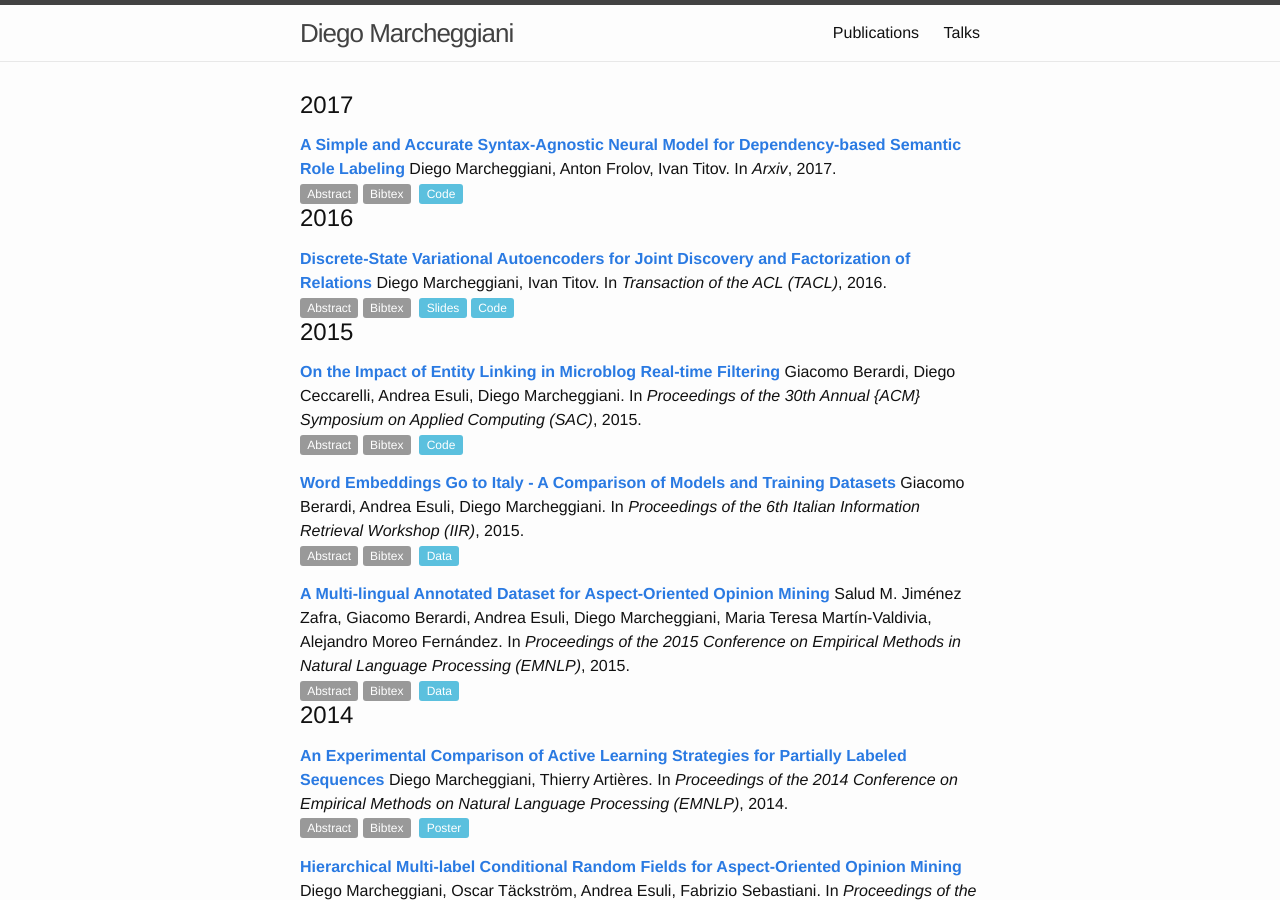
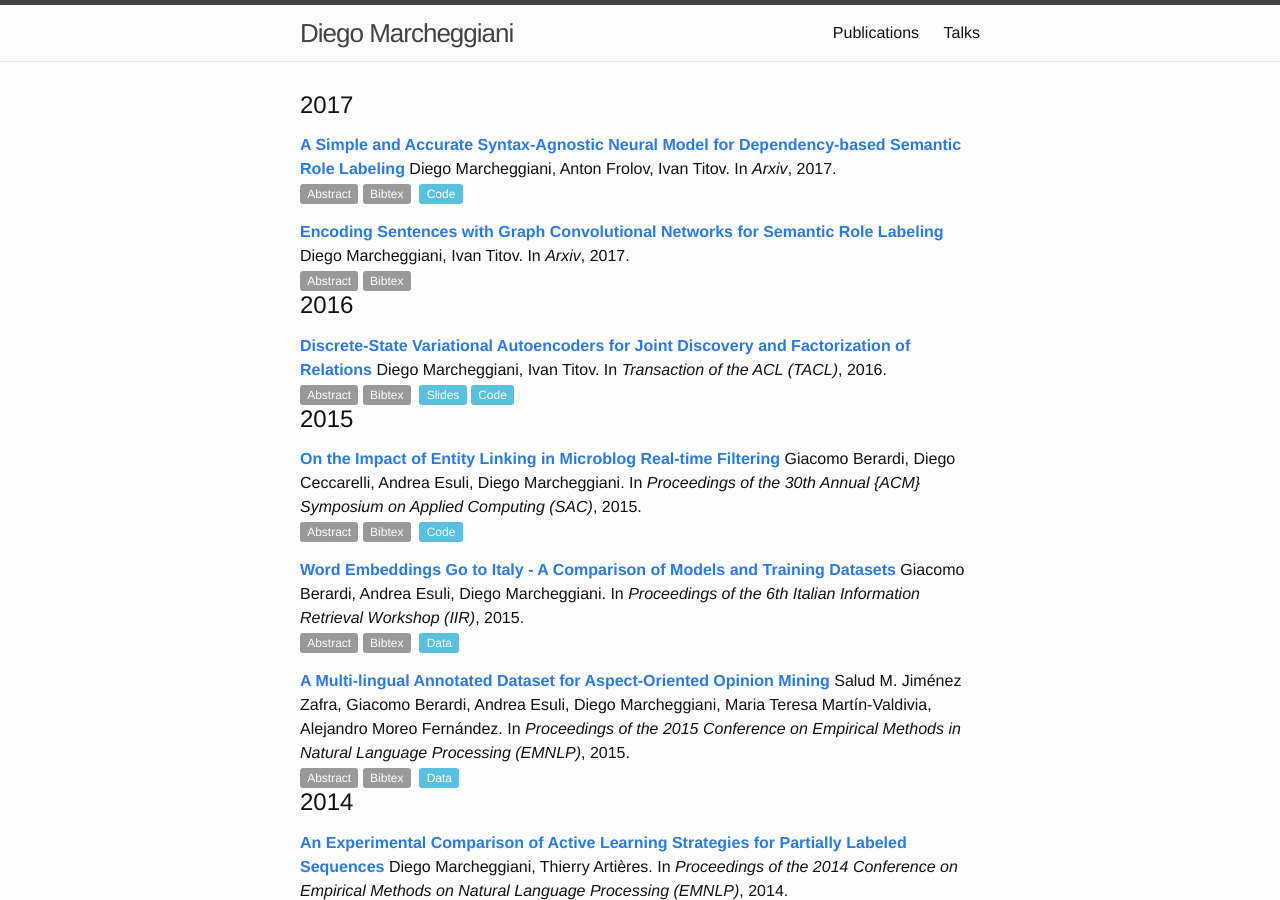
Before and after one commit to diegma/diegma.github.io, a Jekyll site: the page built from publications.markdown, in a window 1280 px wide and 900 px high. Built offline with Jekyll 4.4.1, drawn with Linux system fonts in a browser that asks for light colours; part of the change alters nothing that is shown.

Commit message:
new paper

```diff
--- a/_data/papers/2017.yml
+++ b/_data/papers/2017.yml
@@ -36,3 +36,38 @@
       biburl    = {http://dblp.uni-trier.de/rec/bib/journals/corr/MarcheggianiFT17},
       bibsource = {dblp computer science bibliography, http://dblp.org}
     }
+
+-
+  layout: paper
+  paper-type: article
+  selected: y
+  year: 2017
+  # img: mtmpbml2015
+  title: Encoding Sentences with Graph Convolutional Networks for Semantic Role Labeling
+  authors: Diego Marcheggiani, Ivan Titov
+  doc-url: https://arxiv.org/abs/1703.04826
+  journal: Arxiv
+  # booktitle-url: http://ufal.mff.cuni.cz/pbml/104
+  # code: https://github.com/diegma/neural-dep-srl
+  # slides: /slides/acl16.pdf
+  # poster: /posters/mtmpbml2015.pdf
+  venue: journal
+
+  abstract: >
+    Semantic role labeling (SRL) is the task of identifying the predicate-argument structure of a sentence.
+    It is typically regarded as an important step in the standard natural language processing pipeline, providing information to downstream tasks such as information extraction and question answering.
+    As the semantic representations are closely related to syntactic ones, we exploit syntactic information in our model.
+    We propose a version of graph convolutional networks (GCNs), a recent class of multilayer neural networks operating on graphs, suited to modeling syntactic dependency graphs.
+    GCNs over syntactic dependency trees are used as sentence encoders, producing latent feature representations of words in a sentence and capturing information relevant to predicting the semantic representations.
+    We observe that GCN layers are complementary to LSTM ones: when we stack both GCN and LSTM layers, we obtain a substantial improvement over an already state-of-the-art LSTM SRL model, resulting in the best reported scores on the standard benchmark (CoNLL-2009) both for Chinese and English.
+  bibtex: >
+    @article{Marcheggiani17b,
+      author    = {Diego Marcheggiani and
+                   Ivan Titov},
+      title     = {Encoding Sentences with Graph Convolutional Networks for Semantic Role Labeling},
+      journal   = {CoRR},
+      volume    = {abs/1703.04826},
+      year      = {2017},
+      url       = {https://arxiv.org/abs/1703.04826},
+
+    }
```
